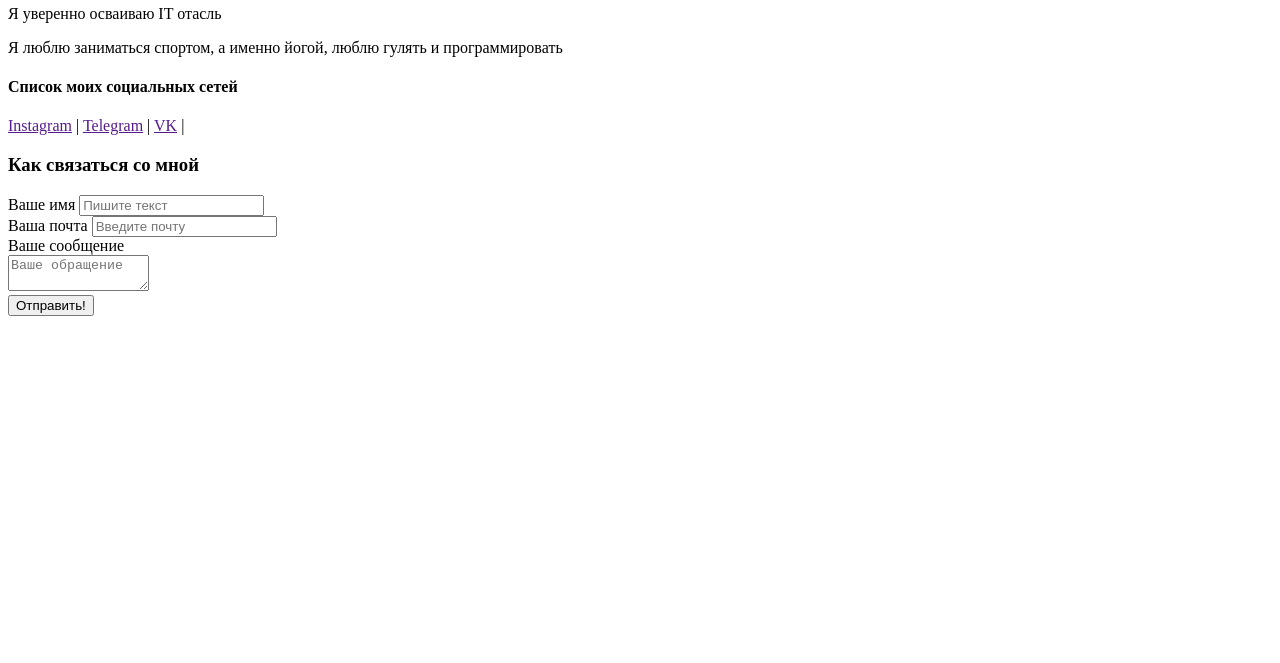
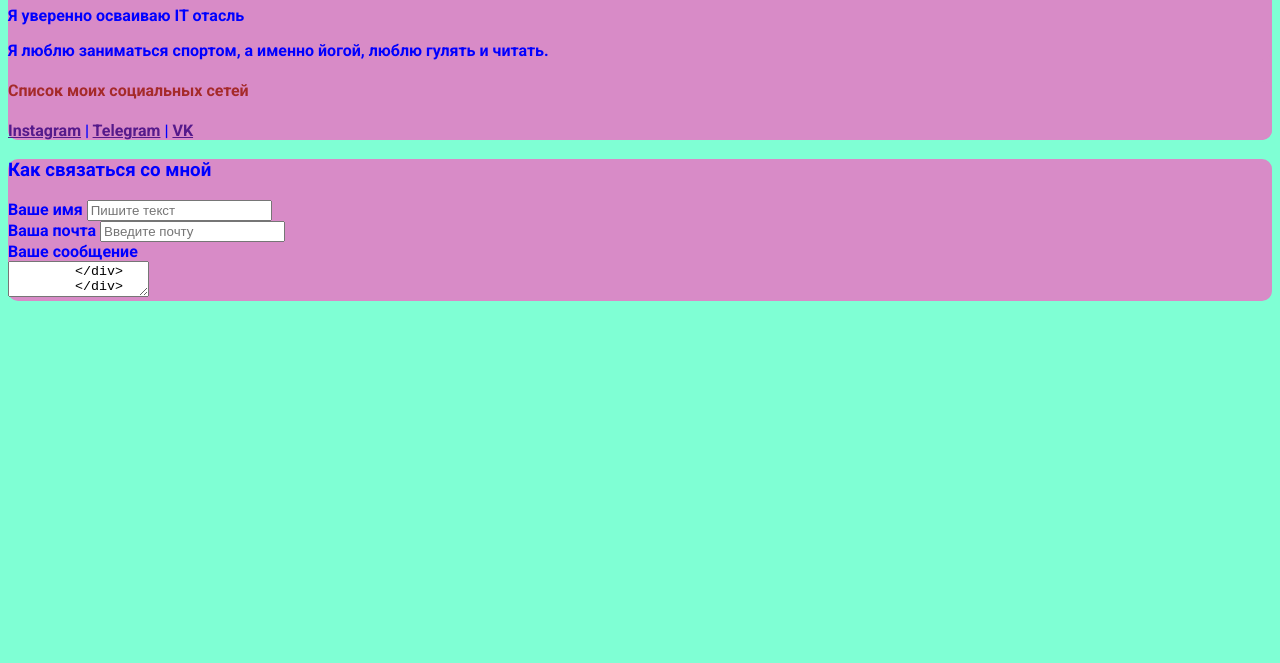
Before and after one commit to j-lovtsova/First-project, a plain HTML site: page 9/index.html in a window 1280 px wide. Shown: the part 137-800 px from the top of the page. Drawn offline with Linux system fonts and the light colour scheme.

Commit message:
Добавляет цвет к блокам

```diff
--- a/9/index.html
+++ b/9/index.html
@@ -4,43 +4,59 @@
     <meta charset="UTF-8" />
     <meta http-equiv="X-UA-Compatible" content="IE=edge" />
     <meta name="viewport" content="width=device-width, initial-scale=1.0" />
-    <meta name="keywords" content="Jula resume cv">
-    <meta name="description" content="Резюме Ловцовой Юлии">
+    <meta name="keywords" content="Julia resume cv" />
+    <meta name="description" content="Резюме Ловцовой Юлии" />
     <title>Julia Lovtsova</title>
+    <link rel="stylesheet" href="style.css" />
   </head>
   <body>
-    <img src="pic - копия.jpg" width="50" alt="Ловцова Юлия"/>
+    <div class="card">
+    <div class="info">
+      <img src="pic - копия.jpg" width="50" alt="Ловцова Юлия" />
+      <div class="info-text">
+      </div>
+      <div class="card">
       <h1>Ловцова Юлия</h1>
       <p>Я уверенно осваиваю IT отасль</p>
-    <p>Я люблю заниматься спортом, а именно йогой, люблю гулять и программировать</p>
-
+      <p>Я люблю заниматься спортом, а именно йогой, люблю гулять и читать.</p>
+      </div>
+    </div>
+      <div class="card">
       <h4>Список моих социальных сетей</h4>
       <a href="" target="blank">Instagram</a>
       |
       <a href="" target="blank">Telegram</a>
       |
       <a href="" target="blank">VK</a>
-    |
+    </div>
+  </div>
+</div>
+      <div class="card">
       <h3>Как связаться со мной</h3>
       <form>
         <div>
           <label for="text">Ваше имя</label>
-        <input type="text" id="text" placeholder="Пишите текст"/>
+          <input type="text" id="text" placeholder="Пишите текст" />
         </div>
         <div>
           <label for="email">Ваша почта</label>
-        <input type="email" id="email" placeholder="Введите почту"/>
+          <input type="email" id="email" placeholder="Введите почту" />
         </div>
         <div>
           <label for="massage">Ваше сообщение</label>
-        <br>
-        <textarea id="massage" cols="15" row="15" placeholder="Ваше обращение"></textarea>
+          <br />
+          <textarea
+            id="massage"
+            cols="15"
+            row="15"
+            placeholder="Ваше обращение"
+          </textarea>
+        </div>
         </div>
         <div>
           <button type="submit">Отправить!</button>
         </div>
       </form>
-
-    </form>
+    </div>
   </body>
 </html>
--- /dev/null
+++ b/9/style.css
@@ -0,0 +1,22 @@
+@import url("https://fonts.googleapis.com/css2?family=Roboto:wght@700&display=swap");
+
+body {
+  font-size: 16px;
+  font-family: Roboto; sans-serif;
+  font-weight: normal;
+  color: blue;
+  background-color: aquamarine;
+}
+.info-text p{
+  font-style: italic;
+  font-weight: bold;
+}
+h4 {
+  color: brown;
+}
+
+.card {
+  border: 10px;
+  border-radius: 10px;
+  background-color: rgb(216, 139, 199);
+}
```
Lines whose indentation alone changed are shown as unchanged.
